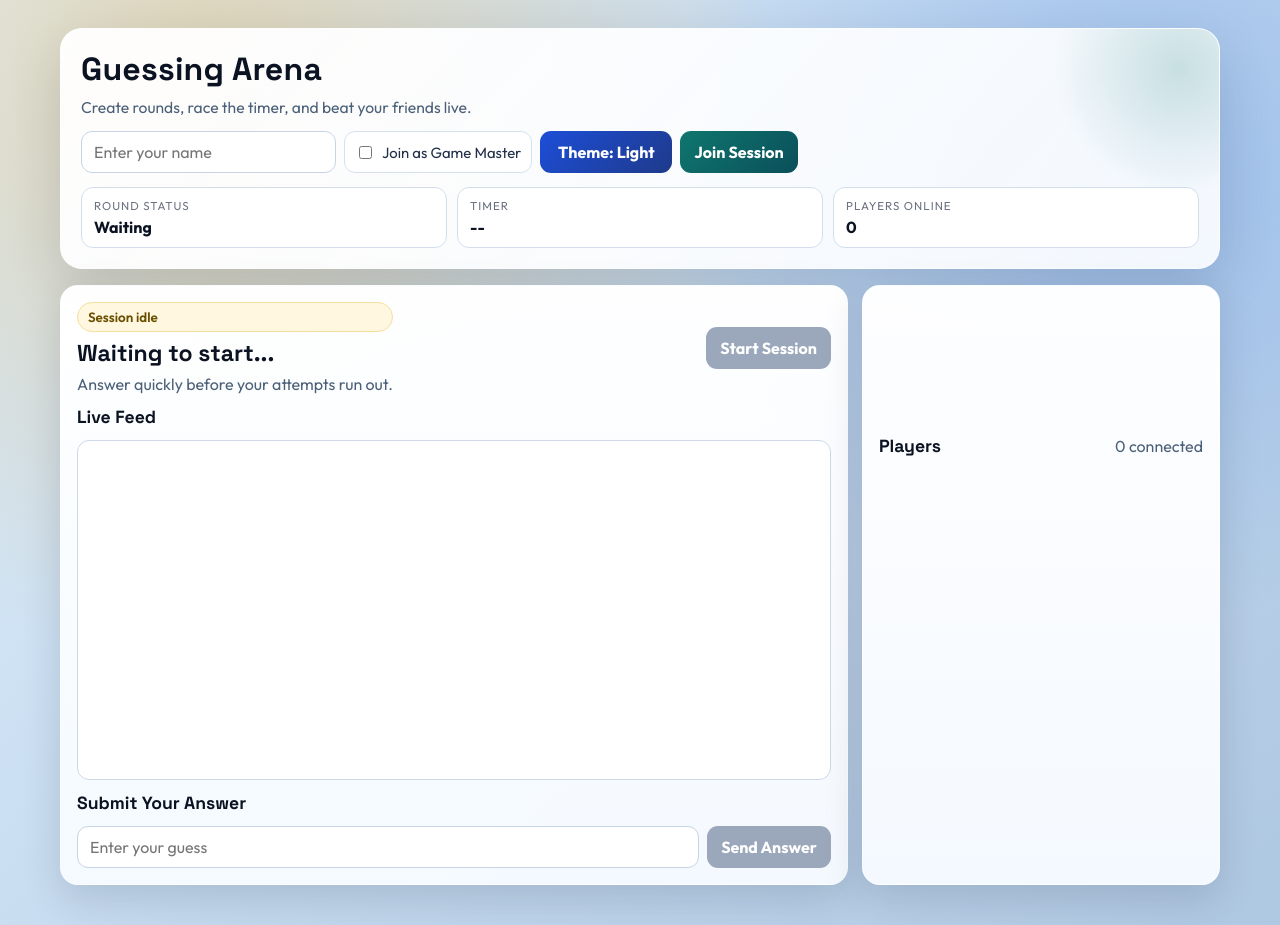
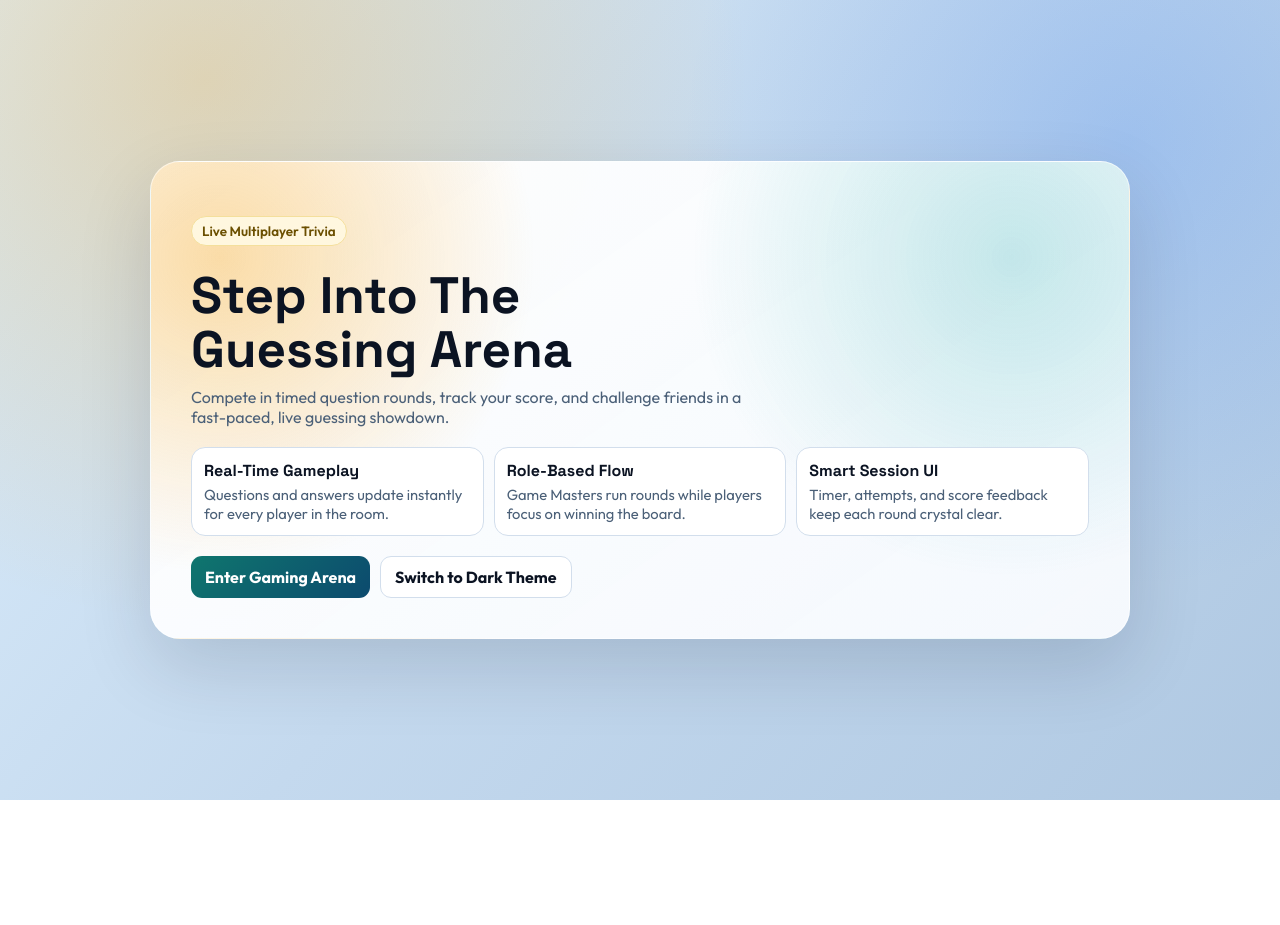
Before and after one commit to JohnUghiovhe/Guessing-game, a website: page public/index.html in a window 1280 px wide. After the commit the page ends 800 px from the top, so only its background shows below. Drawn offline with nearby package versions, Linux system fonts and the light colour scheme; no server answers.

Commit message:
Enhance landing page layout and styling; implement theme toggle functionality for improved user experience

```diff
--- a/public/index.html
+++ b/public/index.html
@@ -91,12 +91,94 @@
         transition: background 0.25s ease;
       }
 
+      .landing {
+        min-height: 100vh;
+        display: grid;
+        place-items: center;
+        padding: 24px;
+      }
+
+      .landing-card {
+        width: min(980px, 100%);
+        border-radius: 30px;
+        border: 1px solid rgba(255, 255, 255, 0.55);
+        box-shadow: 0 28px 75px var(--shadow);
+        background:
+          radial-gradient(circle at 7% 20%, rgba(245, 158, 11, 0.35), transparent 32%),
+          radial-gradient(circle at 88% 20%, rgba(14, 165, 164, 0.22), transparent 34%),
+          linear-gradient(145deg, var(--hero-gradient-a), var(--hero-gradient-b));
+        padding: clamp(20px, 4vw, 40px);
+        display: grid;
+        gap: 20px;
+        animation: fade-up 0.7s ease both;
+      }
+
+      .landing-headline {
+        font-family: 'Space Grotesk', 'Outfit', sans-serif;
+        font-size: clamp(1.8rem, 4vw, 3.2rem);
+        line-height: 1.05;
+        max-width: 16ch;
+      }
+
+      .landing-copy {
+        color: var(--muted);
+        max-width: 54ch;
+        margin: 0;
+      }
+
+      .landing-features {
+        display: grid;
+        grid-template-columns: repeat(3, minmax(0, 1fr));
+        gap: 10px;
+      }
+
+      .feature {
+        border-radius: 14px;
+        border: 1px solid var(--line);
+        background: var(--surface);
+        padding: 12px;
+      }
+
+      .feature h3 {
+        font-family: 'Space Grotesk', 'Outfit', sans-serif;
+        font-size: 1rem;
+        margin-bottom: 4px;
+      }
+
+      .feature p {
+        margin: 0;
+        color: var(--muted);
+        font-size: 0.92rem;
+      }
+
+      .landing-actions {
+        display: flex;
+        gap: 10px;
+        flex-wrap: wrap;
+        align-items: center;
+      }
+
+      .enter-btn {
+        background: linear-gradient(135deg, #0f766e, #0c4a6e);
+      }
+
+      .ghost {
+        border: 1px solid var(--line);
+        color: var(--text);
+        background: var(--surface);
+      }
+
       .shell {
         max-width: 1200px;
         margin: 0 auto;
         padding: 28px 20px 40px;
         display: grid;
         gap: 16px;
+      }
+
+      .shell[hidden],
+      .landing[hidden] {
+        display: none;
       }
 
       .hero {
@@ -361,8 +443,12 @@
       }
 
       .theme-btn {
-        background: linear-gradient(135deg, #1d4ed8, #1e3a8a);
-        min-width: 132px;
+        background: linear-gradient(135deg, #0a4f5a, #0a4f5a);
+        width: 42px;
+        min-width: 42px;
+        padding: 0;
+        font-size: 1.05rem;
+        line-height: 1;
       }
 
       :where(button, input[type='text'], input[type='checkbox']):focus-visible {
@@ -433,6 +519,10 @@
       }
 
       @media (max-width: 980px) {
+        .landing-features {
+          grid-template-columns: 1fr;
+        }
+
         .layout {
           grid-template-columns: 1fr;
         }
@@ -448,6 +538,19 @@
       }
 
       @media (max-width: 560px) {
+        .landing {
+          padding: 14px;
+        }
+
+        .landing-card {
+          border-radius: 18px;
+          padding: 16px;
+        }
+
+        .landing-actions {
+          width: 100%;
+        }
+
         .shell {
           padding: 14px 12px 26px;
           gap: 12px;
@@ -473,7 +576,42 @@
     <script src="https://cdn.socket.io/4.8.0/socket.io.min.js"></script>
   </head>
   <body>
-    <div class="shell">
+    <section class="landing" id="landing-view">
+      <div class="landing-card">
+        <div class="stack" style="gap: 10px">
+          <p class="chip waiting" style="width: fit-content">Live Multiplayer Trivia</p>
+          <h1 class="landing-headline">Step Into The Guessing Arena</h1>
+          <p class="landing-copy">
+            Compete in timed question rounds, track your score, and challenge friends in a fast-paced,
+            live guessing showdown.
+          </p>
+        </div>
+
+        <div class="landing-features">
+          <article class="feature">
+            <h3>Real-Time Gameplay</h3>
+            <p>Questions and answers update instantly for every player in the room.</p>
+          </article>
+          <article class="feature">
+            <h3>Role-Based Flow</h3>
+            <p>Game Masters run rounds while players focus on winning the board.</p>
+          </article>
+          <article class="feature">
+            <h3>Smart Session UI</h3>
+            <p>Timer, attempts, and score feedback keep each round crystal clear.</p>
+          </article>
+        </div>
+
+        <div class="landing-actions">
+          <button id="enter-arena-btn" class="enter-btn" type="button">Enter Gaming Arena</button>
+          <button id="landing-theme-toggle" class="ghost" type="button" aria-label="Toggle theme">
+            Toggle Theme
+          </button>
+        </div>
+      </div>
+    </section>
+
+    <div class="shell" id="arena-shell" hidden>
       <header class="hero">
         <div class="hero-row">
           <div>
@@ -487,10 +625,8 @@
               <input id="master-checkbox" type="checkbox" />
               Join as Game Master
             </label>
-            <button id="theme-toggle" class="theme-btn" type="button" aria-label="Toggle theme">
-              Theme: Light
-            </button>
             <button type="submit">Join Session</button>
+            <button id="theme-toggle" class="theme-btn" type="button" aria-label="Toggle theme">☀️</button>
           </form>
         </div>
 
@@ -577,6 +713,10 @@
       const stateChip = document.getElementById('state-chip');
       const roundStatus = document.getElementById('round-status');
       const themeToggle = document.getElementById('theme-toggle');
+      const landingThemeToggle = document.getElementById('landing-theme-toggle');
+      const landingView = document.getElementById('landing-view');
+      const arenaShell = document.getElementById('arena-shell');
+      const enterArenaBtn = document.getElementById('enter-arena-btn');
       const THEME_KEY = 'guessing-game-theme';
 
       let joined = false;
@@ -586,7 +726,23 @@
 
       initializeTheme();
 
+      enterArenaBtn.addEventListener('click', () => {
+        landingView.hidden = true;
+        arenaShell.hidden = false;
+        nameInput.focus();
+      });
+
       themeToggle.addEventListener('click', () => {
+        const nextTheme = document.documentElement.getAttribute('data-theme') === 'dark' ? 'light' : 'dark';
+        applyTheme(nextTheme);
+        try {
+          localStorage.setItem(THEME_KEY, nextTheme);
+        } catch (error) {
+          // Ignore storage failures and keep in-memory theme.
+        }
+      });
+
+      landingThemeToggle.addEventListener('click', () => {
         const nextTheme = document.documentElement.getAttribute('data-theme') === 'dark' ? 'light' : 'dark';
         applyTheme(nextTheme);
         try {
@@ -801,8 +957,11 @@
 
       function applyTheme(theme) {
         document.documentElement.setAttribute('data-theme', theme);
-        themeToggle.textContent = 'Theme: ' + (theme === 'dark' ? 'Dark' : 'Light');
+        themeToggle.textContent = theme === 'dark' ? '🌙' : '☀️';
+        themeToggle.setAttribute('aria-label', 'Current theme: ' + (theme === 'dark' ? 'Dark' : 'Light'));
         themeToggle.setAttribute('aria-pressed', theme === 'dark' ? 'true' : 'false');
+        landingThemeToggle.textContent = theme === 'dark' ? 'Switch to Light Theme' : 'Switch to Dark Theme';
+        landingThemeToggle.setAttribute('aria-pressed', theme === 'dark' ? 'true' : 'false');
       }
     </script>
   </body>
```
